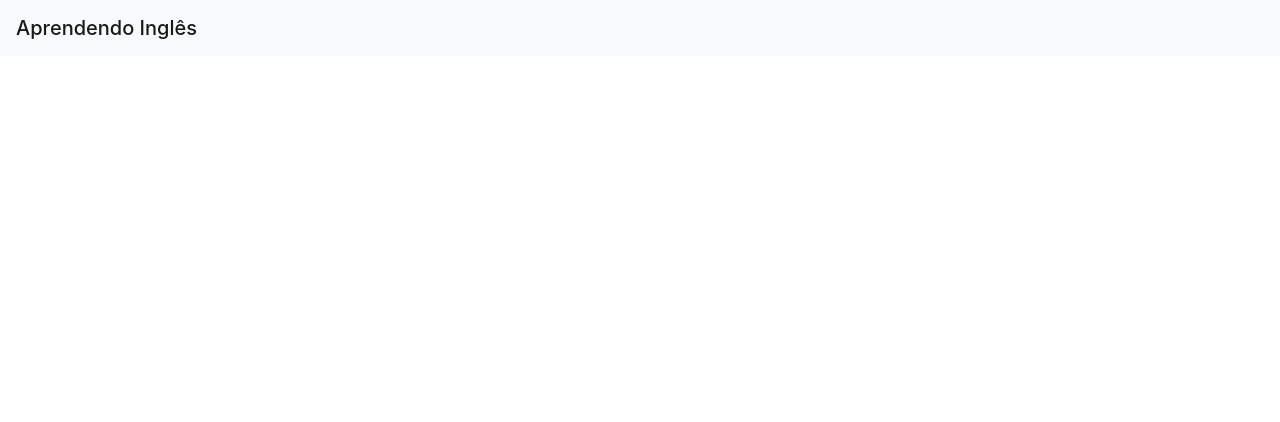
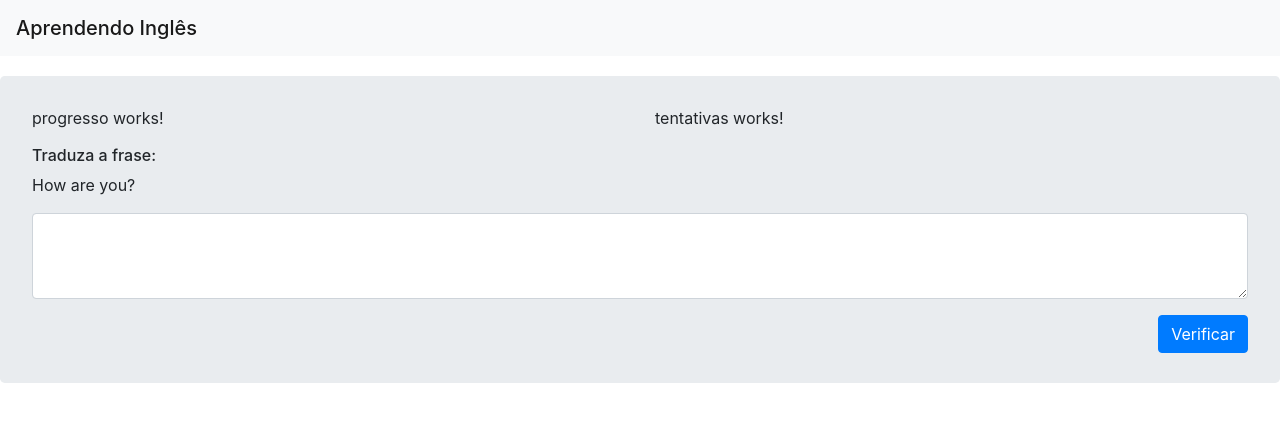
Before and after one commit to roneison85/CursoAngular-App1, an Angular app: page / in a window 1280 px wide. Shown: the top 422 px of the page. Built offline with nearby package versions, Linux system fonts and the light colour scheme.

Commit message:
47. App1 - Painel (Template)

```diff
--- a/src/app/app.component.html
+++ b/src/app/app.component.html
@@ -1 +1,2 @@
+<app-topo></app-topo>
 <app-painel></app-painel>
--- a/src/app/painel/painel.component.css
+++ b/src/app/painel/painel.component.css
@@ -0,0 +1,5 @@
+.jumbotron {
+    margin-top: 20px;
+    padding-top: 30px;
+    padding-bottom: 30px;
+}
--- a/src/app/painel/painel.component.html
+++ b/src/app/painel/painel.component.html
@@ -1 +1,34 @@
-<app-topo></app-topo>
+
+
+
+<div class="conteiner">
+    <div class="jumbotron">
+        <div class="row">
+            <div class="col-sm-6">
+                <app-progresso></app-progresso>
+            </div>
+            <div class="col-sm-6">
+                <app-tentativas></app-tentativas>
+            </div>
+        </div>
+
+        <div class="row">
+            <div class="col">
+                <h6>Traduza a frase:</h6>
+                <p>How are you?</p>
+
+                <div class="form-group">
+                    <textarea class="form-control" rows="3"></textarea>
+                </div>
+            </div>
+        </div>
+
+        <div class="row">
+            <div class="col">
+                <div class="d-flex justify-content-end">
+                    <button class="btn btn-primary">Verificar</button>
+                </div>
+            </div>
+        </div>
+    </div>
+</div>
--- a/src/app/topo/topo.component.css
+++ b/src/app/topo/topo.component.css
@@ -1,7 +1,3 @@
 .navbar {
     background: red;
 }
-
-.teste {
-    background: blue;
-}
```
Also changed, not shown: src/app/topo/topo.component.ts (+4 -6 lines).
